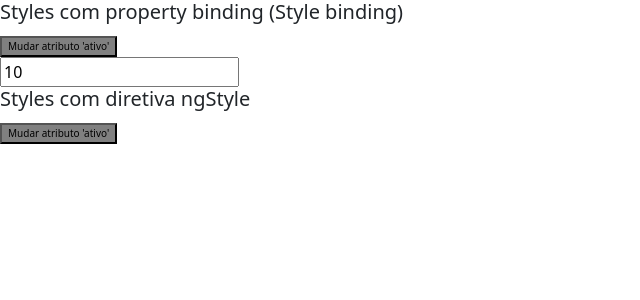
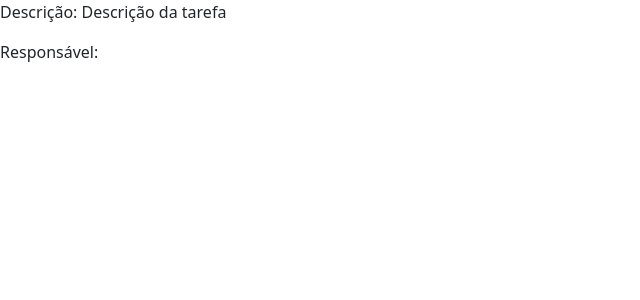
Before and after one commit to WellingtonIdeao/angular-course, an Angular app: page / in a window 1280 px wide. Shown: the top 300 px of the page, without its empty margins (0-640 px from the left). Built offline with nearby package versions, Linux system fonts and the light colour scheme.

Commit message:
Operador Elvis navegacao segura em objetos no template

```diff
--- a/src/app/app.component.html
+++ b/src/app/app.component.html
@@ -5,5 +5,6 @@
 <app-diretiva-ngif></app-diretiva-ngif>
 <app-diretiva-ngfor></app-diretiva-ngfor>
 <app-diretiva-ngswitch></app-diretiva-ngswitch>
-<app-diretiva-ngclass></app-diretiva-ngclass> -->
-<app-diretiva-ngstyle></app-diretiva-ngstyle>
+<app-diretiva-ngclass></app-diretiva-ngclass>
+<app-diretiva-ngstyle></app-diretiva-ngstyle>-->
+<app-operador-elvis></app-operador-elvis>
--- a/src/app/app.module.ts
+++ b/src/app/app.module.ts
@@ -19,6 +19,7 @@
 import { DiretivaNgclassComponent } from './diretiva-ngclass/diretiva-ngclass.component';
 import { DiretivaNgstyleComponent } from './diretiva-ngstyle/diretiva-ngstyle.component';
 import { FormsModule } from '@angular/forms';
+import { OperadorElvisComponent } from './operador-elvis/operador-elvis.component';
 
 
 @NgModule({
@@ -35,6 +36,7 @@
     DiretivaNgforComponent,
     DiretivaNgclassComponent,
     DiretivaNgstyleComponent,
+    OperadorElvisComponent,
   ],
   imports: [
     BrowserModule,
--- /dev/null
+++ b/src/app/operador-elvis/operador-elvis.component.html
@@ -0,0 +1,4 @@
+<p>Descrição: {{ tarefa.desc}}</p>
+<!--<p>Responsável: {{tarefa.responsavel.nome}}</p>
+<p>Responsável: {{tarefa.responsavel != null? tarefa.ressponsavel.nome: ''}}</p>-->
+<p>Responsável: {{tarefa.responsavel?.usuario?.nome}}</p>
--- /dev/null
+++ b/src/app/operador-elvis/operador-elvis.component.ts
@@ -0,0 +1,22 @@
+import { Component, OnInit } from '@angular/core';
+
+@Component({
+  selector: 'app-operador-elvis',
+  templateUrl: './operador-elvis.component.html',
+  styleUrls: ['./operador-elvis.component.css']
+})
+export class OperadorElvisComponent implements OnInit {
+
+  tarefa: any = {
+    desc: 'Descrição da tarefa',
+    responsavel: {
+      usuario: null,
+    }
+  };
+
+  constructor() { }
+
+  ngOnInit(): void {
+  }
+
+}
```
Also changed, not shown: src/app/operador-elvis/operador-elvis.component.css (added), 1 other file (tests, documents, lock files or other folders).
